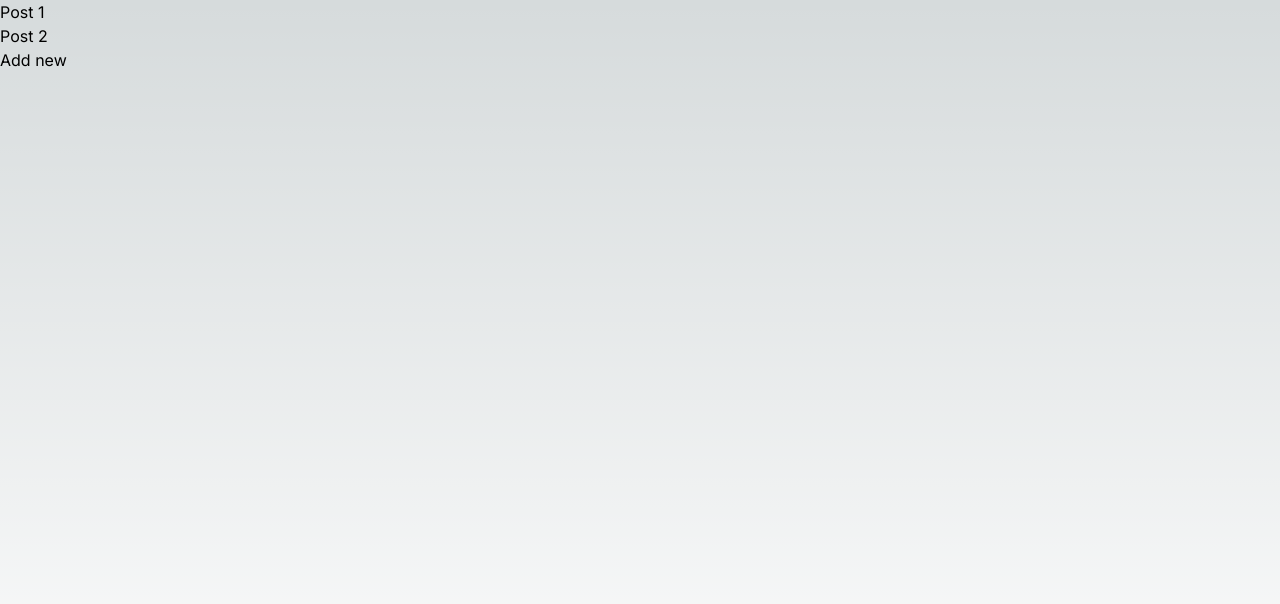
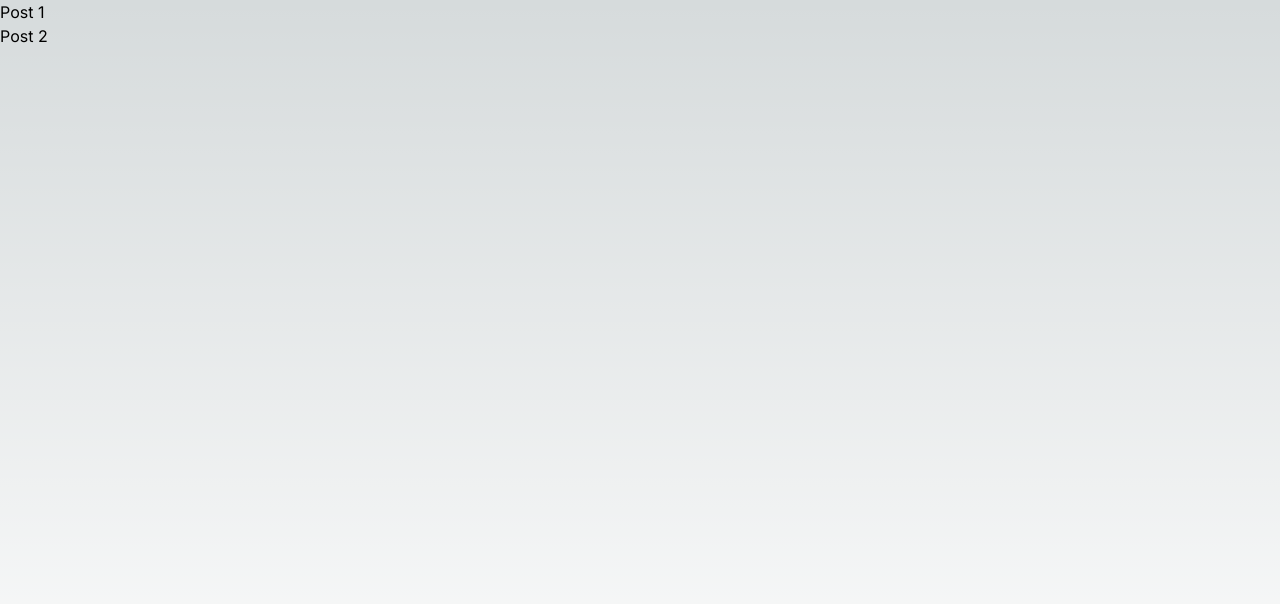
Before and after one commit to KennedyMungai/react-query-intro, a Next.js app: page / in a window 1280 px wide. Shown: the top 604 px of the page. Built offline with nearby package versions, Linux system fonts and the light colour scheme.

Commit message:
Deleted the mutation button'

```diff
--- a/app/page.tsx
+++ b/app/page.tsx
@@ -53,12 +53,6 @@ export default function Home() {
 			{data?.map((item) => (
 				<div key={item.id}>{item.title}</div>
 			))}
-			<button
-				disabled={isPending}
-				onClick={() => newPostMutation.mutate('New Post')}
-			>
-				Add new
-			</button>
 		</main>
 	)
 }
```
